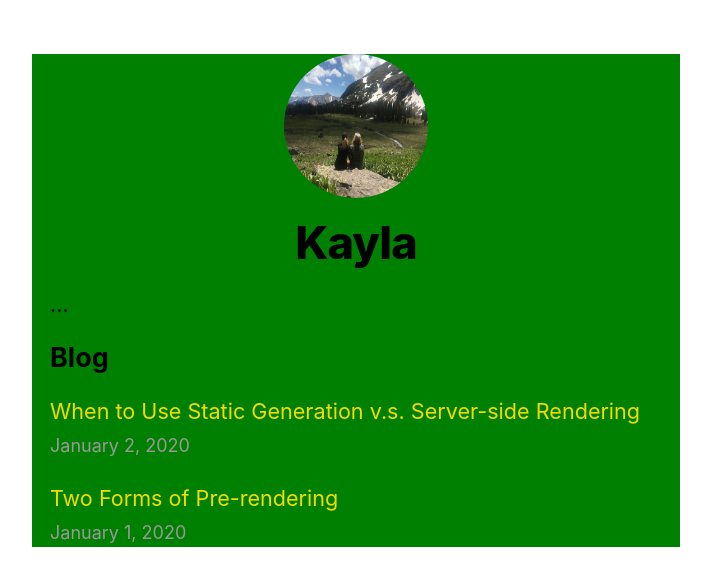
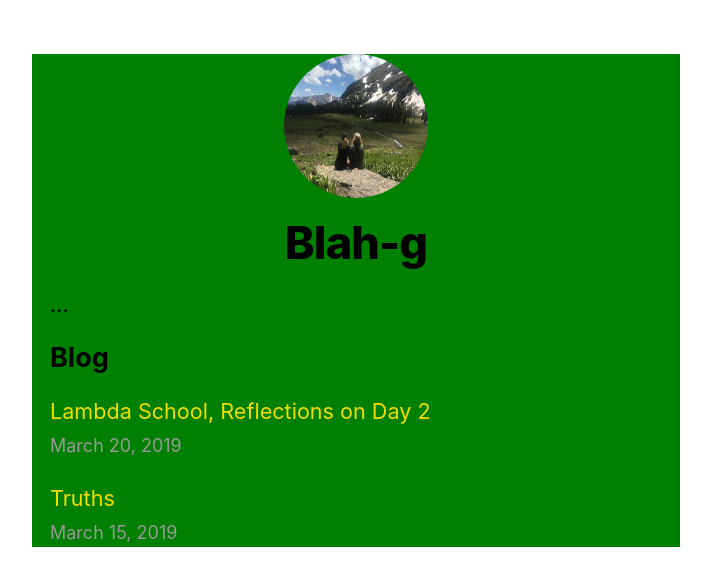
Before and after one commit to blackmacaroon/blahg, a Next.js app: page / in a window 1280 px wide. Shown: the top 586 px of the page, without its empty margins (284-995 px from the left). Built offline with nearby package versions, Linux system fonts and the light colour scheme.

Commit message:
update blog, deployed to vercel

```diff
--- a/components/layout.js
+++ b/components/layout.js
@@ -3,8 +3,8 @@ import styles from './layout.module.css'
 import utilStyles from '../styles/utils.module.css'
 import Link from 'next/link'
 
-const name = 'Kayla'
-export const siteTitle = 'bipocolorado'
+const name = 'Blah-g'
+export const siteTitle = 'blah-g'
 
 export default function Layout({ children, home }) {
   return (
--- /dev/null
+++ b/pages/api/hello.js
@@ -0,0 +1,3 @@
+export default (req, res) => {
+    res.status(200).json({ text: 'Hello' })
+  }
--- /dev/null
+++ b/posts/lambdaday2.md
@@ -0,0 +1,12 @@
+---
+title: 'Lambda School, Reflections on Day 2'
+date: '2019-03-20'
+---
+
+Day 2
+Sinking. What if there was a post-precourse precourse about how to set up all the stuff and things.
+- Intro to Zoom, including etiquette and features, adjusting settings for best practice.
+- Intro to Slack, including basic etiquette, how we will use it, adjusting notification settings for best practice, how to handle threads.
+- Intro to my friggin MacBook, including what is a terminal.
+- Intro to VS Code, including the common keyboard short cuts, all the best extensions to get, how to live share, version control.
+- An Eli5 vocab list would before class starts would be super helpful.
--- a/posts/pre-rendering.md
+++ /dev/null
@@ -1,11 +0,0 @@
----
-title: 'Two Forms of Pre-rendering'
-date: '2020-01-01'
----
-
-Next.js has two forms of pre-rendering: **Static Generation** and **Server-side Rendering**. The difference is in **when** it generates the HTML for a page.
-
-- **Static Generation** is the pre-rendering method that generates the HTML at **build time**. The pre-rendered HTML is then _reused_ on each request.
-- **Server-side Rendering** is the pre-rendering method that generates the HTML on **each request**.
-
-Importantly, Next.js lets you **choose** which pre-rendering form to use for each page. You can create a "hybrid" Next.js app by using Static Generation for most pages and using Server-side Rendering for others.
--- a/posts/ssg-ssr.md
+++ /dev/null
@@ -1,19 +0,0 @@
----
-title: 'When to Use Static Generation v.s. Server-side Rendering'
-date: '2020-01-02'
----
-
-We recommend using **Static Generation** (with and without data) whenever possible because your page can be built once and served by CDN, which makes it much faster than having a server render the page on every request.
-
-You can use Static Generation for many types of pages, including:
-
-- Marketing pages
-- Blog posts
-- E-commerce product listings
-- Help and documentation
-
-You should ask yourself: "Can I pre-render this page **ahead** of a user's request?" If the answer is yes, then you should choose Static Generation.
-
-On the other hand, Static Generation is **not** a good idea if you cannot pre-render a page ahead of a user's request. Maybe your page shows frequently updated data, and the page content changes on every request.
-
-In that case, you can use **Server-Side Rendering**. It will be slower, but the pre-rendered page will always be up-to-date. Or you can skip pre-rendering and use client-side JavaScript to populate data.
--- /dev/null
+++ b/posts/truths.md
@@ -0,0 +1,12 @@
+---
+title: 'Truths'
+date: '2019-03-15'
+---
+
+I’m not that self motivated. I need a **Job** and a **Boss** and I need to be able to Go Home. I’ve spent my whole life working whenever I was needed, so I’m looking for the equivalent of that in web development. What’s a Tech Job where I can be a dedicated drone? I’ll always be good, not great, because I don’t want to be great. I’d rather spend the energy I’d comsume being great, being outside or reading a good book or gardening, walking in the woods, climbing a mountain. I need a remote job where I can plug in enough here and there to pay for life.
+
+Quitting my retail job, studying for entrance to, getting accepted at, completing the Full Stack Web Developer course at, and gaining endorsement from Lambda School is the most impressive thing I’ve ever done. Secondly, I can break down a chicken in 20 seconds, and a half hog in about an hour.
+
+An elderly man dropped a small popcorn in the aisle of the movie theater. He left for a refill. I did not clean up every kernel, however I did sweep-kick most of them out of the way of general traffic. I easily extend myself outside of my job/department if it means I can hopefully improve something for someone else, and working in a strong, balanced team means I can take over where my strengths lie and I can surrender or learn where my strengths are lacking.
+
+I think we as a species should go back to eating seasonally. And consume more rabbit, less pig poultry and cow.
```
